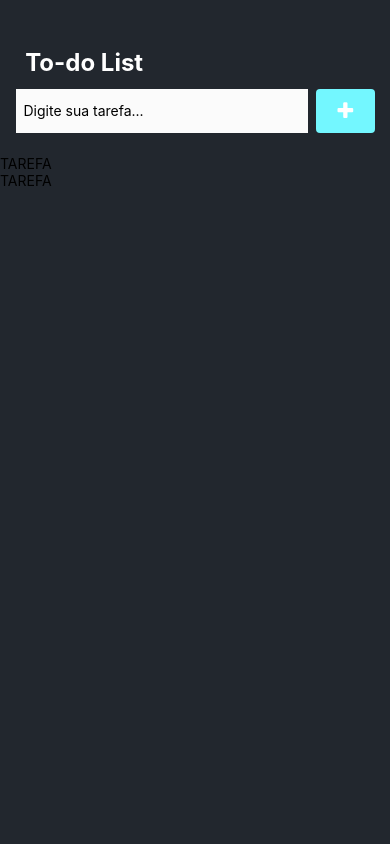
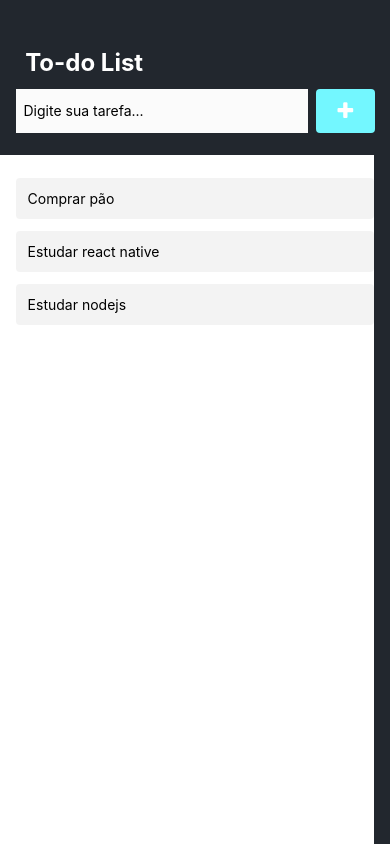
Before and after one commit to henrique-frank/react-native-app, a React Native app in the folder todo-list/: screen / in a window 390 px wide. Built offline with nearby package versions, Linux system fonts and the light colour scheme.

Commit message:
Add custom to app layout

```diff
--- a/todo-list/App.js
+++ b/todo-list/App.js
@@ -22,7 +22,12 @@ export default function App(){
   {
     key: '2',
     item: 'Estudar react native'
+  },
+  {
+    key: '3',
+    item: 'Estudar nodejs'
   }
+
 ])
 
   function handleAdd(){
@@ -49,6 +54,7 @@ export default function App(){
       data={list}
       keyExtractor={ (item) => item.key}
       renderItem={( {item}) => <Tarefa data = {item}/> }
+      style={styles.list}
      />
 
     </View>
@@ -92,5 +98,13 @@ const styles = StyleSheet.create({
     alignItems: 'center',
     justifyContent: 'center',
     borderRadius: 4
+  },
+  list:{
+    flex: 1,
+    backgroundColor: "#FFF",
+    paddingTop: '3%',
+    paddingStart: '4%',
+    marginEnd: '4%'
+
   }
 })
--- a/todo-list/src/Tarefa.js
+++ b/todo-list/src/Tarefa.js
@@ -1,11 +1,23 @@
 
 import React from "react";
-import { View, Text } from  'react-native';
+import { View, Text, StyleSheet} from  'react-native';
 
-export default function Tarefa(){
+export default function Tarefa({ data }){
     return(
-        <View>
-            <Text>TAREFA</Text>
+        <View style={styles.container}>
+            <Text style={styles.item}>{data.item}</Text>
         </View>
     )
 }
+
+const styles = StyleSheet.create({
+    container:{
+        backgroundColor: 'rgba(196,196,196, 0.20)',
+        marginTop: 12,
+        padding: 12,
+        borderRadius: 4
+    },
+    item:{
+
+    }
+})
```
